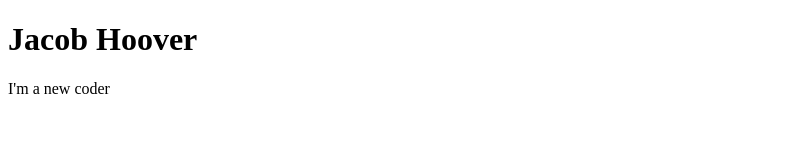
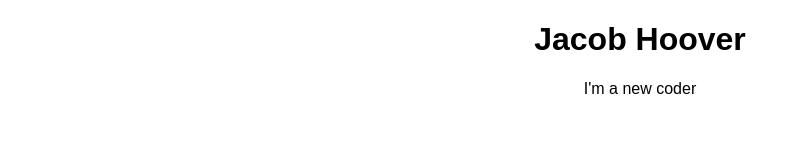
Before and after one commit to JtHoover/JtHoover.github.io, a plain HTML site: page index.html in a window 1280 px wide. Shown: the whole page, without its empty margins (0-801 px from the left). Drawn offline with Linux system fonts and the light colour scheme.

Commit message:
Add styling to personal website

```diff
--- a/index.html
+++ b/index.html
@@ -1,6 +1,7 @@
 <!DoCTYPE html>
 <html>
     <head>
+        <link rel="stylesheet" href="styles.css"/>
     </head>
     <body>
         <h1>Jacob Hoover</h1>
--- /dev/null
+++ b/styles.css
@@ -0,0 +1,4 @@
+body {
+    text-align: center;
+    font-family: "Arial";
+}
```
Also changed, not shown: 1 other file.
